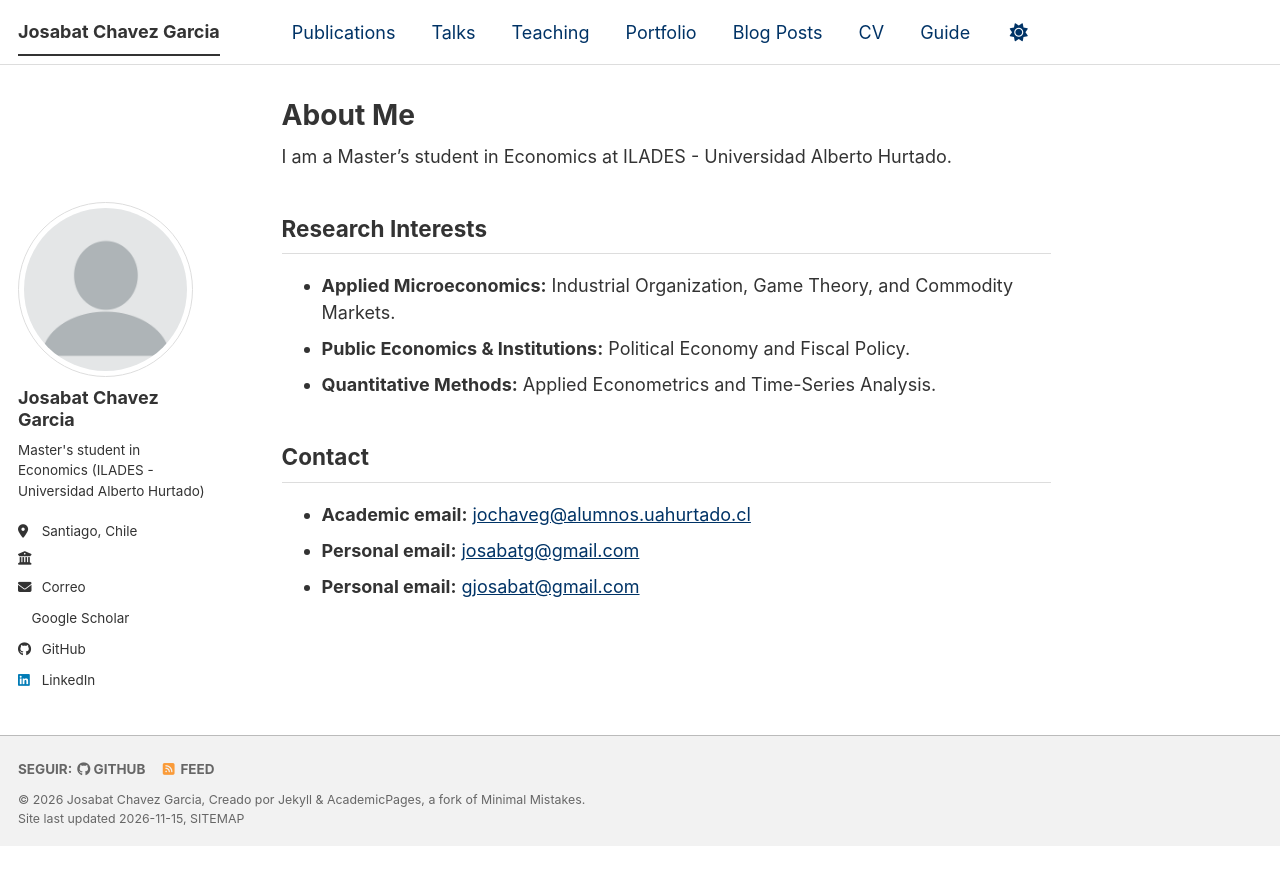
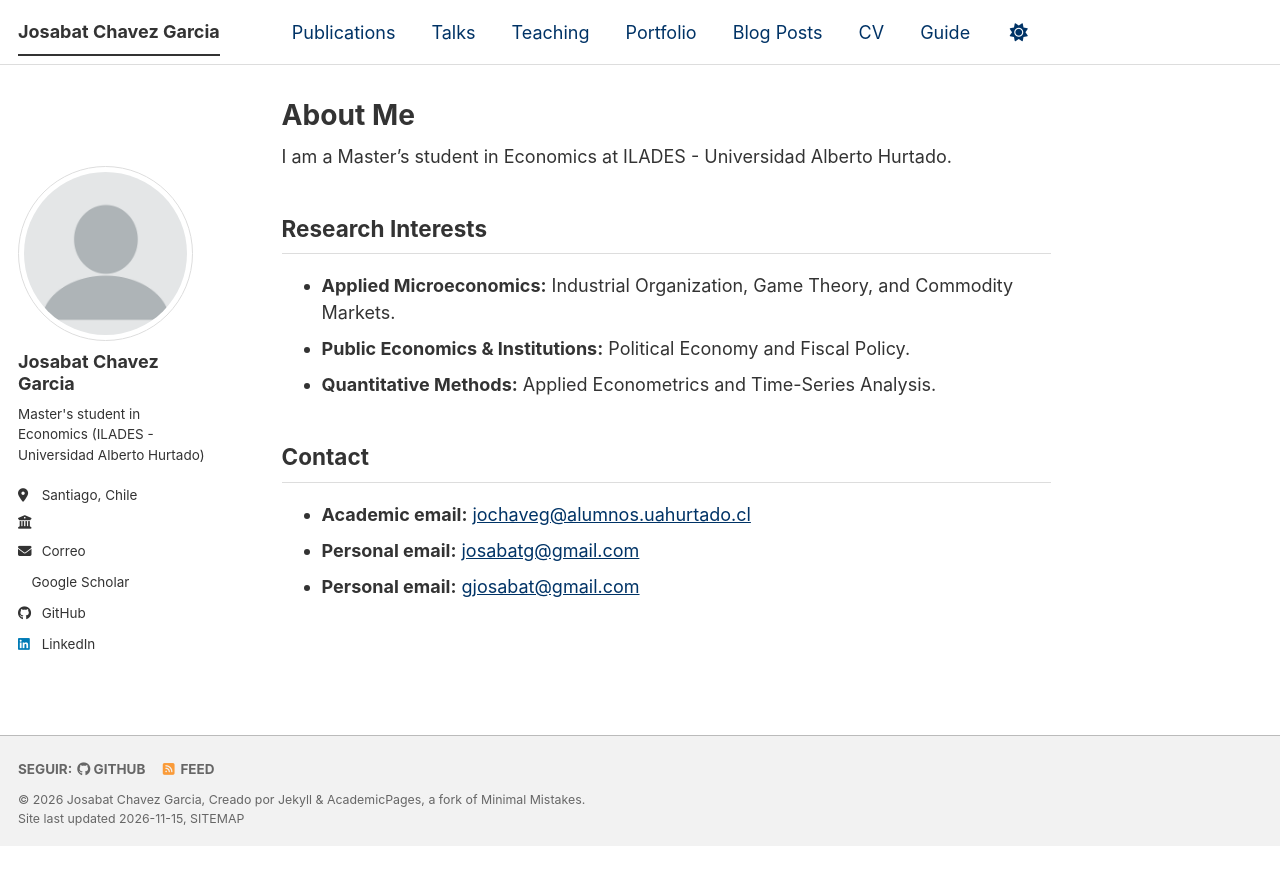
Before and after one commit to josabatcg/josabatcg.github.io, a Jekyll site: the page built from _pages/about.md, in a window 1280 px wide. Shown: the top 885 px of the page. Built offline with Jekyll 4.4.1, drawn with Linux system fonts in a browser that asks for light colours; a script bundle is joined from its source files by our own code; a style sheet for code colours, icons or effects is not loaded.

Commit message:
Alinear foto con el contenido

```diff
--- a/_sass/layout/_sidebar.scss
+++ b/_sass/layout/_sidebar.scss
@@ -17,11 +17,12 @@
     margin-top: 1em;
   }
 
-  @media screen and (min-width: $sidebar-screen-min-width) {
-    // Size the scroll area between the sticky top offset and the viewport bottom.
+ @media screen and (min-width: $sidebar-screen-min-width) {
     height: auto;
+    top: 0;
     bottom: auto;
-    overflow-y: visible;               // Add scrollbar if the sidebar is too long
+    margin-top: 0;
+    overflow: visible;
     position: relative;
     padding-top: 0;
   }
```
